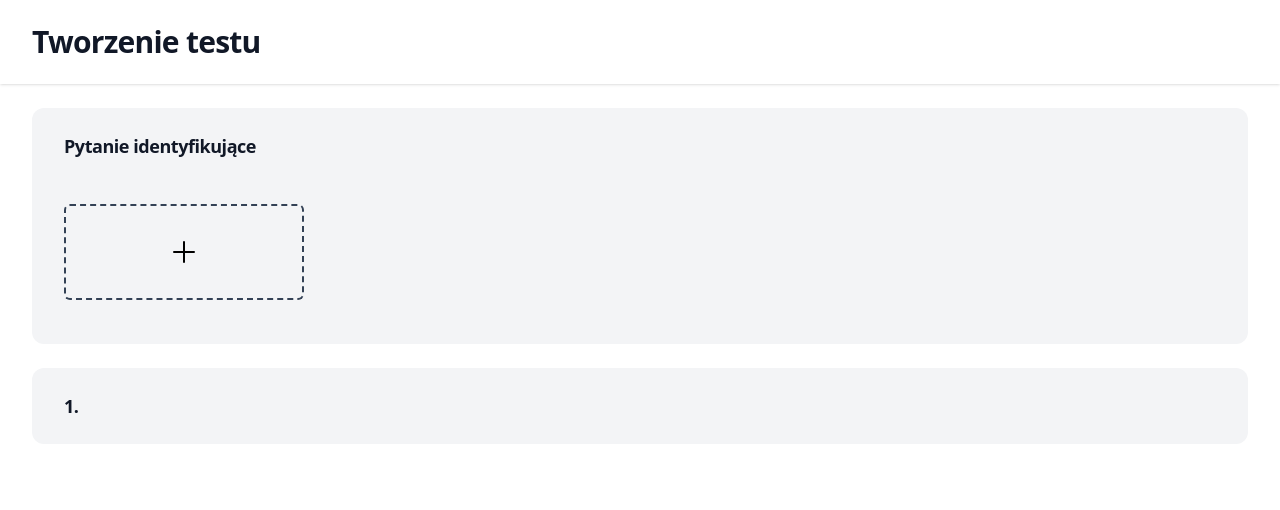
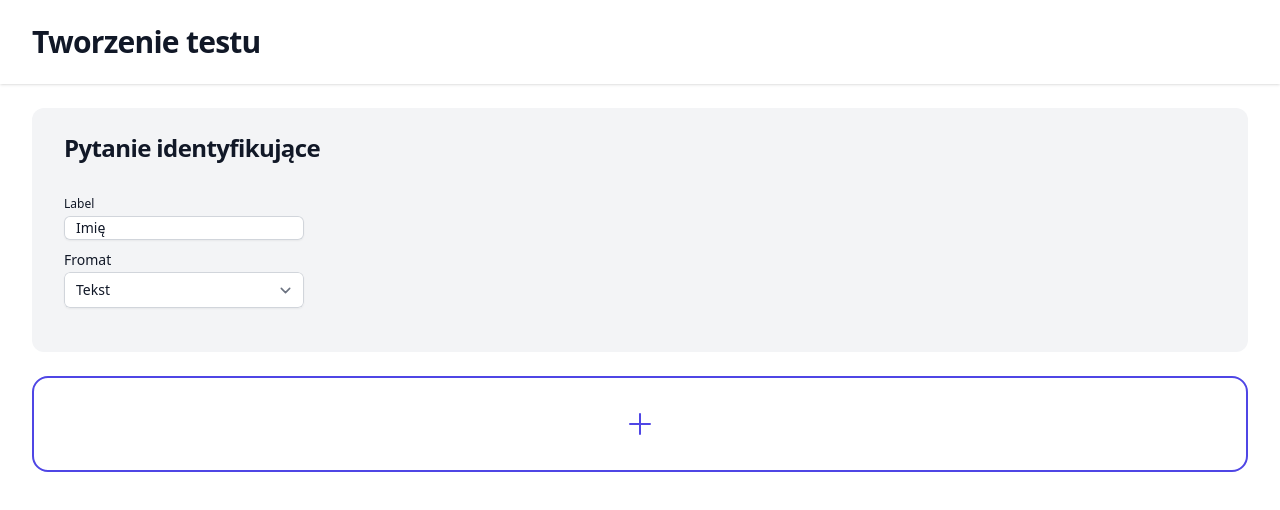
Before and after one commit to mikolajwojcik011/fuzzy-chainsaw, a Vue app: page /Create-Test in a window 1280 px wide. Shown: the top 510 px of the page. Built offline with nearby package versions, Linux system fonts and the light colour scheme.

Commit message:
add uuid

```diff
--- a/package.json
+++ b/package.json
@@ -13,6 +13,7 @@
     "@heroicons/vue": "^2.1.3",
     "@tailwindcss/forms": "^0.5.7",
     "pinia": "^2.1.7",
+    "uuid": "^9.0.1",
     "vue": "^3.4.21",
     "vue-router": "^4.3.2"
   },
--- /dev/null
+++ b/src/components/AppCreateCustomQuestion.vue
@@ -0,0 +1,36 @@
+<script lang="ts">
+import { MinusIcon } from '@heroicons/vue/24/outline';
+
+export default {
+    name: 'CreateCustomQuestion',
+    components:{
+        MinusIcon,
+    },
+    data(){
+        return{
+            id: this.id
+        }
+    },
+    props: {
+        id: Number
+    },
+    methods: {
+        handleRemoveQuestion(){
+            this.$emit('removeQuestion', {id: this.id})
+        }
+    }
+}
+</script>
+
+<template>
+    <div class="flex w-full bg-gray-100 rounded-xl py-6 my-6 sm:px-6 lg:px-8">
+        <div class="flex">
+            <h2 class="text-2xl font-bold tracking-tight text-gray-900">{{ id + 1 }}.</h2>
+        </div>
+        <div class="flex w-full justify-end">
+            <div @click="handleRemoveQuestion" class="flex justify-center cursor-pointer p-1 border-solid border-rose-600 bg-white text-rose-600 rounded-xl border-2 hover:bg-rose-600  hover:text-white transition-all">
+                <MinusIcon class="w-6"></MinusIcon>
+            </div>
+        </div>
+    </div>
+</template>
--- a/src/components/InputIdentifyUser.vue
+++ b/src/components/InputIdentifyUser.vue
@@ -1,26 +1,22 @@
 <script lang="ts">
-export interface IdQuestion {
-  id: number;
-  label: string;
-  format: string;
-}
-
 export default {
     name: 'InputIdentifyUser',
     data(){
         return{
-            id: null,
-            label: null,
-            format: 'Text'
+            id: this.propId,
+            label: this.propLabel,
+            format: this.propFromat
         }
     },
     props: {
         propId: Number,
+        propLabel: String,
+        propFromat: String
     },
     methods: {
         handleData(){
             if (this.label && this.format) {
-                this.$emit('inputData', { id: this.propId, label: this.label, format: this.format });
+                this.$emit('inputData', { id: this.id, label: this.label, format: this.format });
             }
         }
     }
--- /dev/null
+++ b/src/interface/id_question.ts
@@ -0,0 +1,5 @@
+export interface IdQuestion {
+    id: number;
+    label: string;
+    format: string;
+  }
--- a/src/views/CreateTestView.vue
+++ b/src/views/CreateTestView.vue
@@ -1,10 +1,13 @@
 <script lang="ts">
 import { PlusIcon } from '@heroicons/vue/24/outline'
-import InputIdentifyUser, { IdQuestion } from '../components/InputIdentifyUser.vue';
+import InputIdentifyUser from '../components/InputIdentifyUser.vue';
+import {IdQuestion} from '../interface/id_question'
+import AppCreateCustomQuestion from '../components/AppCreateCustomQuestion.vue';
+import { v4 as uuidv4 } from 'uuid';
 
 interface DataInterface {
   IdQuestionArr: IdQuestion[],
-  Questions: [],
+  QuestionArr: [],
 }
 
 
@@ -12,13 +15,15 @@ export default {
     name: "CreateTestView",
     components: {
         PlusIcon,
-        InputIdentifyUser
+        InputIdentifyUser,
+        AppCreateCustomQuestion
     },
     data(){
       return {
         IdQuestionArr: [
+          {id: 0, label: 'Imię', format: 'Tekst'}
         ],
-        Questions: []
+        QuestionArr: []
       } as DataInterface
     },
     methods: {
@@ -28,6 +33,9 @@ export default {
           this.IdQuestionArr[data.id].label = data.label
         }
       },
+      handleRemoveQuestion(data){
+        this.QuestionArr.splice(data.id, 1)
+      },
       addIdQuestion(){
         let newIdQ: IdQuestion = {
           id: this.IdQuestionArr.length,
@@ -35,6 +43,12 @@ export default {
           format: 'Text',
         }
         this.IdQuestionArr.push(newIdQ)
+      },
+      addCustomQuestion(){
+        let newQuestion = {
+          id: uuidv4()
+        }
+        this.QuestionArr.push(newQuestion)
       }
     }
 }
@@ -49,16 +63,17 @@ export default {
     <form>
       <div class="mx-auto max-w-7xl py-6 sm:px-6 lg:px-8">
         <div class="w-full bg-gray-100 rounded-xl py-6 sm:px-6 lg:px-8">
-            <h2 class="text-lg font-bold tracking-tight text-gray-900">Pytanie identyfikujące</h2>
+            <h2 class="text-2xl font-bold tracking-tight text-gray-900">Pytanie identyfikujące</h2>
             <div class="py-5 flex flex-wrap gap-y-8 items-end">
-                <InputIdentifyUser :propId="id" @input-data="handleInputData" v-for="{id} in IdQuestionArr" :key="id"></InputIdentifyUser>
-                <div @click="addIdQuestion" class="flex justify-center mt-6 w-60 h-24 cursor-pointer p-1 border-dashed border-slate-700 hover:border-indigo-600 hover:text-indigo-600  rounded-md border-2">
+                <InputIdentifyUser :propId="id" :propLabel="label" :propFromat="format" @input-data="handleInputData" v-for="{id, label, format} in IdQuestionArr" :key="id"></InputIdentifyUser>
+                <!-- <div @click="addIdQuestion" class="flex justify-center bg-white mt-6 w-60 h-24 cursor-pointer p-1 border-solid border-indigo-600 text-indigo-600 rounded-2xl border-2 hover:bg-indigo-600  hover:text-white  rounded-2xl border-2 transition-all">
                     <PlusIcon class="w-8 text-inherit"></PlusIcon>
-                </div>
+                </div> -->
             </div>
         </div>
-        <div class="w-full bg-gray-100 rounded-xl py-6 my-6 sm:px-6 lg:px-8">
-            <h2 class="text-lg font-bold tracking-tight text-gray-900">1.</h2>
+        <AppCreateCustomQuestion @remove-question="handleRemoveQuestion" :id="index" v-for="(question, index) in QuestionArr" :key="index"></AppCreateCustomQuestion>
+        <div @click="addCustomQuestion" class="flex justify-center bg-white mt-6 w-full h-24 cursor-pointer p-1 border-solid border-indigo-600 text-indigo-600 rounded-2xl border-2 hover:bg-indigo-600  hover:text-white transition-all">
+            <PlusIcon class="w-8 text-inherit"></PlusIcon>
         </div>
       </div>
     </form>
```
Also changed, not shown: 1 other file (tests, documents, lock files or other folders).
